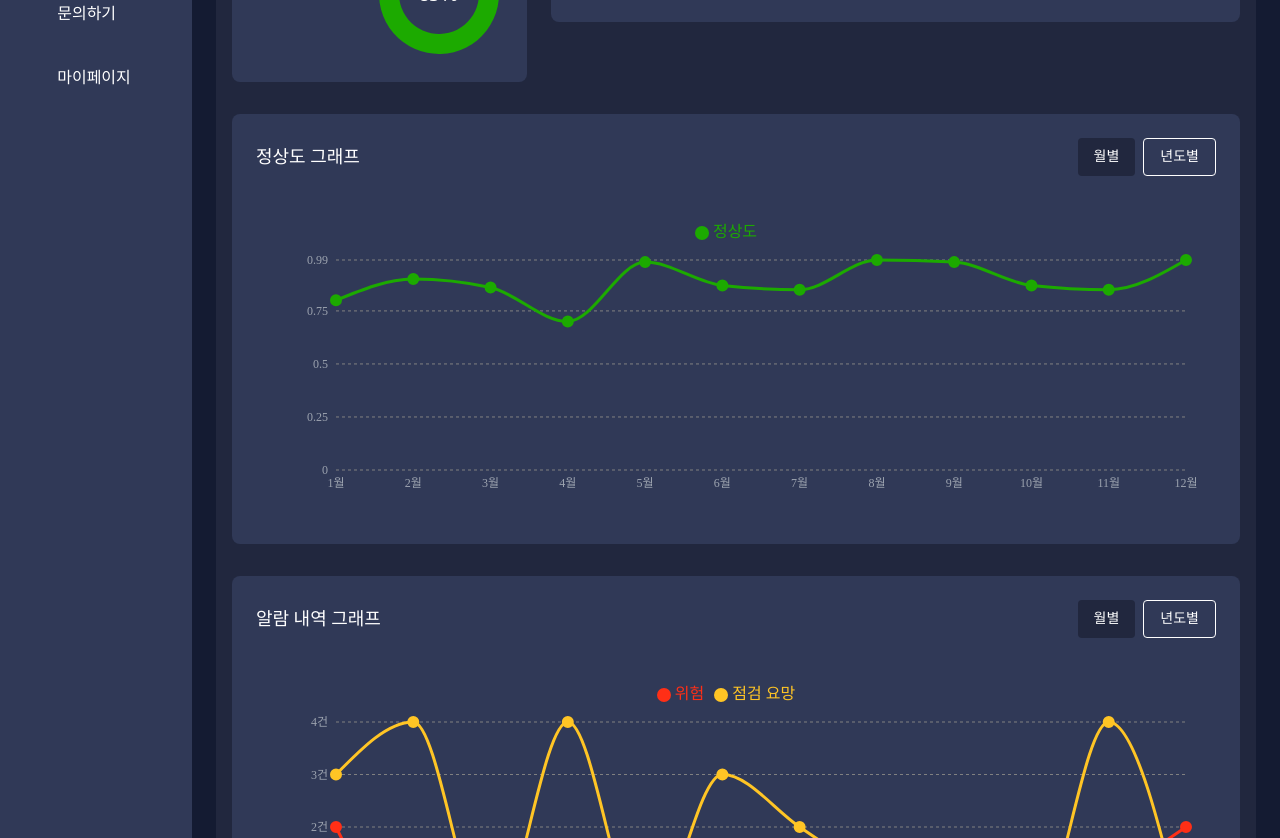
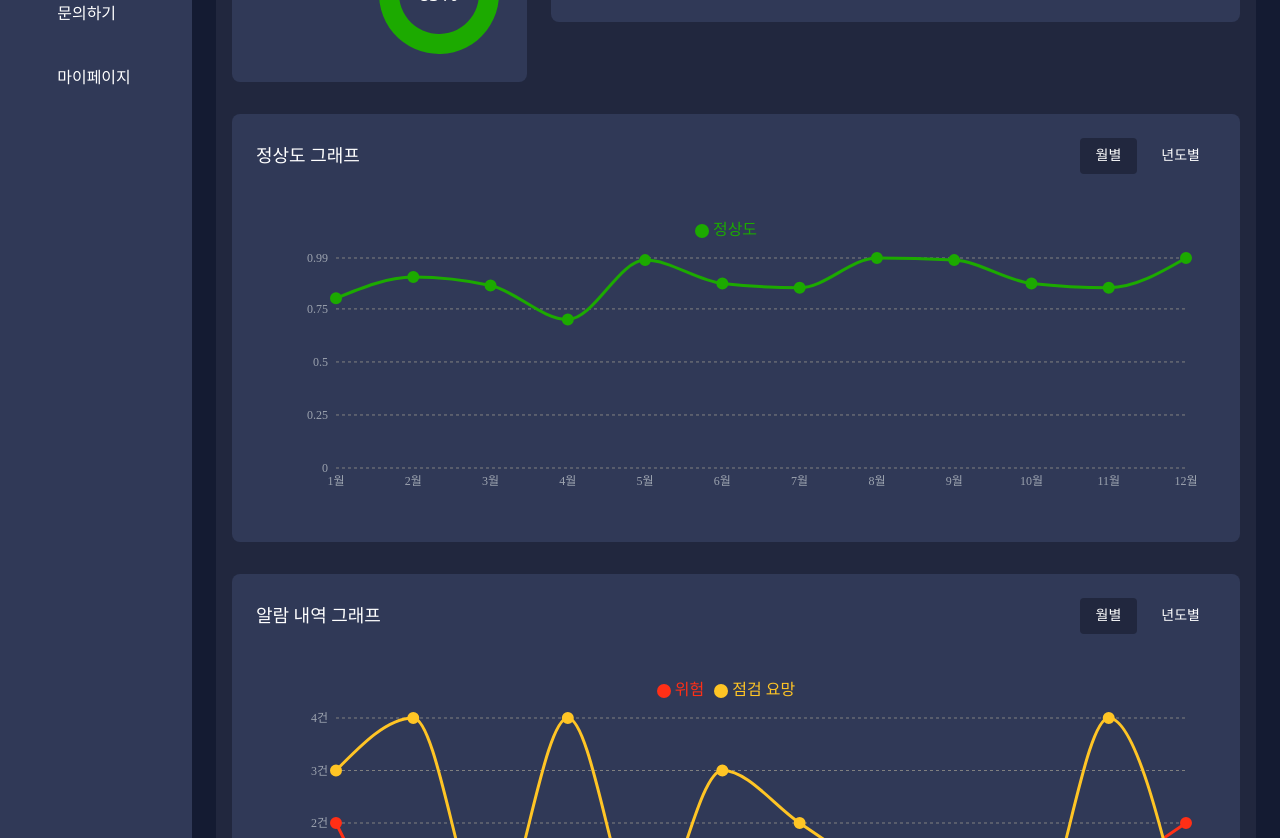
Before and after one commit to seohyeon0219/Audix-Web-FE, a Next.js app: page /area/1/machine/1 in a window 1280 px wide. Shown: the part 340-1178 px from the top of the page. Built offline with nearby package versions, Linux system fonts and the light colour scheme.

Commit message:
Design: 버튼 비활성 시 흰색 테두리 삭제

```diff
--- a/src/components/machineMonitoring/AlarmLinesChart.tsx
+++ b/src/components/machineMonitoring/AlarmLinesChart.tsx
@@ -82,7 +82,7 @@ const AlarmLinesChart: React.FC<AlarmLinesChartProps> = ({
                             className={`px-4 py-2 text-sm rounded transition-colors cursor-pointer ${
                                 selectedPeriod === key
                                     ? 'bg-main-500 text-white'
-                                    : 'text-white border border-white hover:bg-main-500 hover:text-white'
+                                    : 'text-white hover:bg-main-500 hover:text-white'
                             }`}
                         >
                             {label}
--- a/src/components/machineMonitoring/valueLineChart.tsx
+++ b/src/components/machineMonitoring/valueLineChart.tsx
@@ -81,7 +81,7 @@ const ValueLineChart: React.FC<ValueLineChartProps> = ({
                                 className={`px-4 py-2 text-sm rounded transition-colors cursor-pointer ${
                                     selectedPeriod === key
                                         ? 'bg-main-500 text-white'
-                                        : 'text-white border border-white hover:bg-main-500 hover:text-white'
+                                        : 'text-white hover:bg-main-500 hover:text-white'
                                 }`}
                             >
                                 {label}
```
